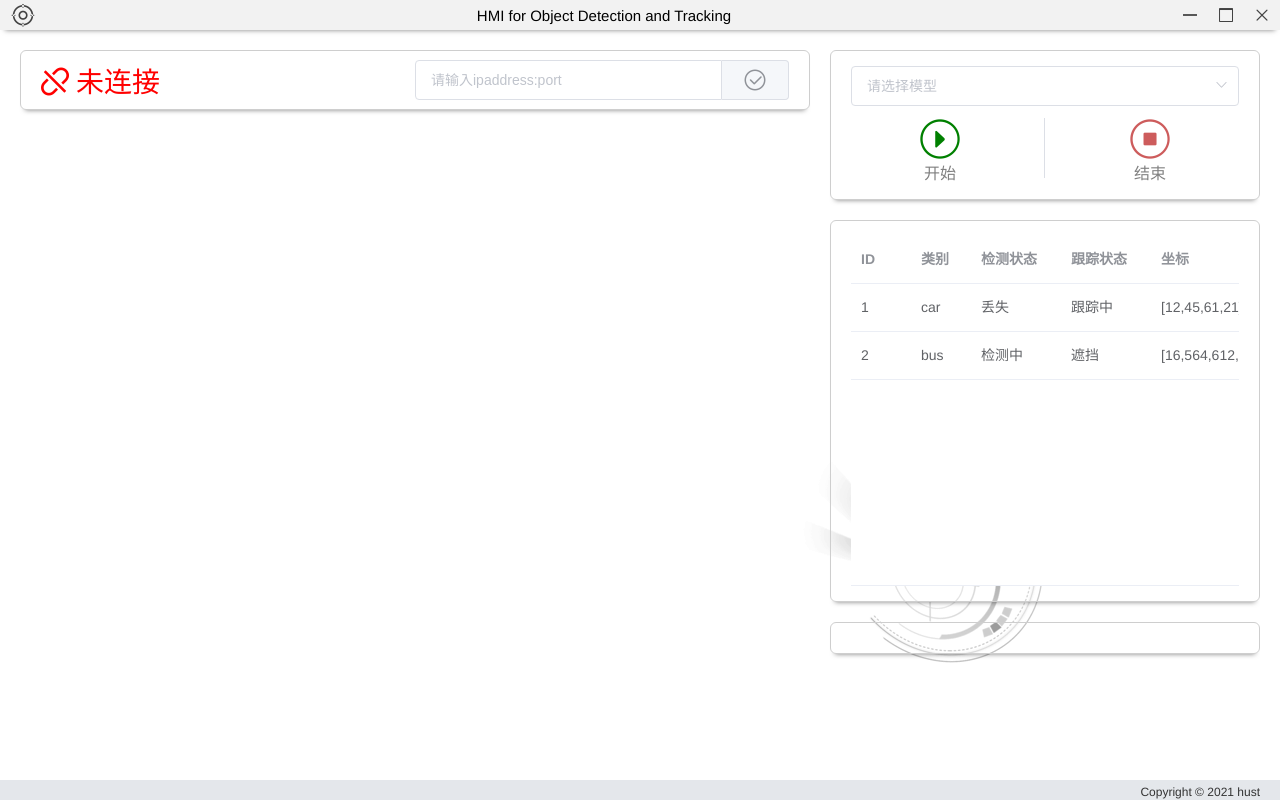
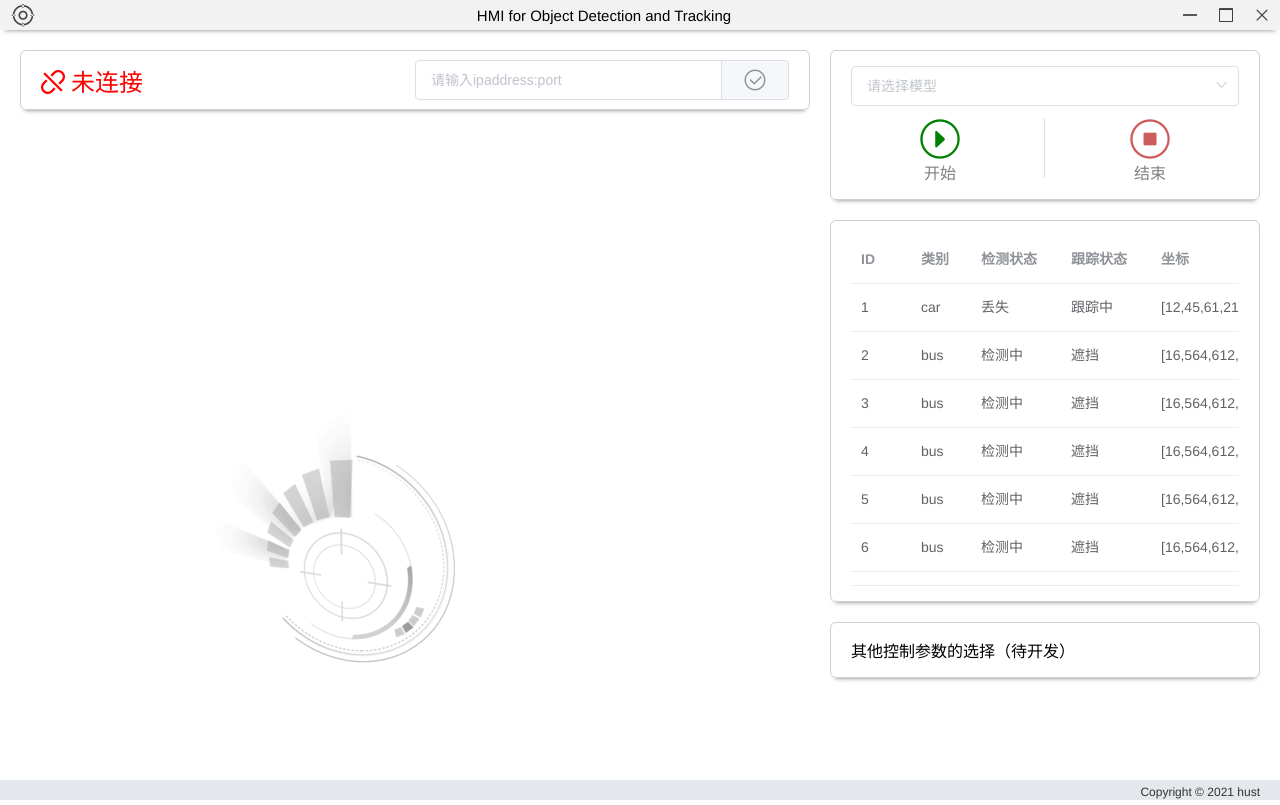
Before and after one commit to Ironmankiller/mot_client, a Vue app: page /#/ in a window 1280 px wide. Built offline with nearby package versions, Linux system fonts and the light colour scheme.

Commit message:
add connected state and test the websocket

```diff
--- a/src/components/ConnectionBar.vue
+++ b/src/components/ConnectionBar.vue
@@ -16,12 +16,22 @@
           placeholder="请输入ipaddress:port"
           @select="handleSelect"
           clearable
+          :disabled= "connectedStatus!=0"
         >
           <el-button
+            v-if="connectedStatus == 0"
             class="connect-btn"
             slot="append"
             icon="el-icon-circle-check"
-            @click="connectedStatus = (connectedStatus+1)%4"
+            @click="connect()"
+            ></el-button>
+
+          <el-button
+            v-if="connectedStatus != 0"
+            class="disconnect-btn"
+            slot="append"
+            icon="el-icon-circle-close"
+            @click="disconnect()"
             ></el-button>
         </el-autocomplete>
       </div>
@@ -30,40 +40,77 @@
 </template>
 
 <script>
+import { mapState } from 'vuex'
 export default {
   name: 'connection-bar',
   data() {
     return {
-      connectedStatus: 0,      // 0未连接 1连接中 2连接成功 3连接断开
       connectedClass: 'icon-duankai',
       connectedText: '未连接',
       inputAddr: '',
-      recordlist: []
+      recordlist: [],
+      ws: '',
     };
   },
   methods: {
-    querySearch(queryString, cb) {
+    querySearch(queryString, cb) {              // 获取连接历史记录列表
       var recordlist = this.recordlist;
       var result = queryString ? recordlist.filter(this.createFilter(queryString)) : recordlist;
       // 调用callback返回建议列表的数据
       cb(result);
     },
-    createFilter(queryString) {
+    createFilter(queryString) {                // 根据输入对历史记录列表过滤
       return (recordlist) => {
-        console.log(recordlist);
         return (recordlist.value.toLowerCase().indexOf(queryString.toLowerCase()) === 0);
       };
     },
-    handleSelect(item) {
+    handleSelect(item) {                        // 选择后将所选的内容填入文本框
       this.inputAddr = item.value;
     },
-    loadAll() {
+    loadAll() {                                  // 在此进行获取历史记录的异步操作
       return [
         // 进行db操作
-        {"value":"192.168.31.219:5000"},
+        {"value":"115.156.129.230:9527"},
         {"value":"127.0.0.1:8080"},
       ];
-    }
+    },
+
+    connect() {
+      var pattIp=/^(1\d{2}|2[0-4]\d|25[0-5]|[1-9]\d|[1-9])\.(1\d{2}|2[0-4]\d|25[0-5]|[1-9]\d|[0-9])\.(1\d{2}|2[0-4]\d|25[0-5]|[1-9]\d|[0-9])\.(1\d{2}|2[0-4]\d|25[0-5]|[1-9]\d|[0-9]):(6[0-4]\d{3}|65[0-4]\d{2}|655[0-2]\d|6553[0-5]|[1-5]\d{4}|[1-9]\d{3}|[1-9]\d{2}|[1-9]\d|[0-9])$/;
+      if (pattIp.test(this.inputAddr) == 0) {
+        this.$message.error('输入格式错误');
+        this.inputAddr = '';
+        return;
+      }
+      this.$store.commit('connecting');
+      var wsPath = 'ws://'+this.inputAddr;
+      this.ws = new WebSocket(wsPath);
+      this.ws.onopen = this.open;
+      this.ws.onerror = this.error;
+      this.ws.onclose = this.close;
+    },
+    open() {
+      this.$store.commit('connected');
+      console.log('webSocket opened');
+    },
+    error() {
+      this.$store.commit('disconnected');
+      console.log("error");
+    },
+    close() {
+      this.$store.commit('disconnected');
+      console.log("disconnected");
+    },
+    disconnect() {
+      console.log("disconnected");
+      this.ws.close();
+    },
+  },
+
+  computed: {
+    ...mapState({
+      connectedStatus: 'connectedStatus'
+    }),
   },
   mounted() {
     this.recordlist = this.loadAll();
@@ -98,22 +145,19 @@ export default {
   box-shadow: 0px 5px 5px -5px rgba(0,0,0,.5);
   min-height: 60px;
   padding: 0px 20px;
+
   .status {
     width: 40%;
-
-
+    .iconfont {
+      font-size: 24px;
+    }
     .icon-duankai {
-      font-size: 28px;
       color: red;
     }
-
     .icon-lianjie {
-      font-size: 28px;
       color: green;
     }
-
     .icon-lianjiezhong {
-      font-size: 28px;
       color: orange;
     }
   }
@@ -127,6 +171,12 @@ export default {
           color: green;
         }
       }
+      .disconnect-btn {
+        font-size: 24px;
+        &:hover {
+          color: red;
+        }
+      }
     }
   }
 
--- a/src/components/ControlBar.vue
+++ b/src/components/ControlBar.vue
@@ -66,6 +66,7 @@
 
     <!-- 参数选择页面 -->
     <div id="parameter" class="plane">
+      其他控制参数的选择（待开发）
     </div>
 
 
@@ -86,6 +87,36 @@ export default ({
         trackingStatus: "跟踪中"
       },{
         id:2,
+        class:"bus",
+        coordinate:"[16,564,612,851]",
+        detectionStatus: "检测中",
+        trackingStatus: "遮挡"
+      },{
+        id:3,
+        class:"bus",
+        coordinate:"[16,564,612,851]",
+        detectionStatus: "检测中",
+        trackingStatus: "遮挡"
+      },{
+        id:4,
+        class:"bus",
+        coordinate:"[16,564,612,851]",
+        detectionStatus: "检测中",
+        trackingStatus: "遮挡"
+      },{
+        id:5,
+        class:"bus",
+        coordinate:"[16,564,612,851]",
+        detectionStatus: "检测中",
+        trackingStatus: "遮挡"
+      },{
+        id:6,
+        class:"bus",
+        coordinate:"[16,564,612,851]",
+        detectionStatus: "检测中",
+        trackingStatus: "遮挡"
+      },{
+        id:7,
         class:"bus",
         coordinate:"[16,564,612,851]",
         detectionStatus: "检测中",
--- a/src/components/MyHeader.vue
+++ b/src/components/MyHeader.vue
@@ -23,7 +23,6 @@ export default {
   },
   methods: {
      minimizeWin(){
-       console.log(123)
        ipcRenderer.send('window-min') // 通知主进程我要进行窗口最小化操作
     },
     maximizeWin(){
--- a/src/components/VideoPlane.vue
+++ b/src/components/VideoPlane.vue
@@ -1,10 +1,42 @@
 <template>
-  <div class="videoplane">
+  <div class="video-plane">
+    <canvas id="video-canvas" width="900" height="600"
+      @click="draw()"
+    ></canvas>
   </div>
 </template>
 
 <script>
+
 export default ({
+  name: "video-plane",
+  data() {
+    return {
+    };
+  },
+  methods: {
+    draw(){
+      console.log(1)
+      var canvas = document.getElementById('video-canvas');
 
+      if (!canvas.getContext) return;
+      var ctx = canvas.getContext("2d");
+      var img = new Image();
+      img.onload = function(){
+        ctx.drawImage(img, 0, 0, canvas.width, canvas.height)
+
+        ctx.strokeStyle = 'rgb(255,255,0)';
+        ctx.font = "15px sans-serif"
+        ctx.textBaseline = 'bottom'
+        ctx.strokeText("id:1 car", 420, 300);
+
+        ctx.setLineDash([20, 5]);  // [实线长度, 间隙长度]
+        ctx.lineDashOffset = -0;
+        ctx.lineWidth = 2.0
+        ctx.strokeRect(420, 300, 125, 85);
+      }
+      img.src = 'https://api.ferrarinetwork.ferrari.com/v2/network-content/medias//resize/60c221b21e30fe094d95edb5-001_dji_0624_ferrari-f8-spider_1300x730?apikey=9QscUiwr5n0NhOuQb463QEKghPrVlpaF&width=768&height=430'
+    }
+  }
 })
 </script>
--- a/src/store/index.js
+++ b/src/store/index.js
@@ -4,8 +4,21 @@ import Vuex from "vuex";
 Vue.use(Vuex);
 
 export default new Vuex.Store({
-  state: {},
-  mutations: {},
-  actions: {},
+  state: {
+    connectedStatus: 0
+  },
+  mutations: {
+    disconnected (state) {
+      state.connectedStatus = 0;
+    },
+    connecting (state) {
+      state.connectedStatus = 1;
+    },
+    connected (state) {
+      state.connectedStatus = 2;
+    },
+  },
+  actions: {
+  },
   modules: {},
 });
--- a/src/styles/index.scss
+++ b/src/styles/index.scss
@@ -2,7 +2,7 @@ html,
 body {
   width: 100%;
   height: 100%;
-  background: transparent url('../assets/background.png') no-repeat 80% 80%;
+  background: transparent url('../assets/background.png') no-repeat 20% 80%;
   font-family: "Helvetica Neue",Helvetica,"PingFang SC","Hiragino Sans GB","Microsoft YaHei","微软雅黑",Arial,sans-serif;
 }
 * {
@@ -14,23 +14,19 @@ body {
   background: rgba($color: #ffffff, $alpha: 0.3);
 }
 
-.scrollbar-x::-webkit-scrollbar {
+
+::-webkit-scrollbar {
   /*滚动条整体样式*/
-  width: 1px; /*高宽分别对应横竖滚动条的尺寸*/
-  height: 5px;
+  width: 8px; /*高宽分别对应横竖滚动条的尺寸*/
+  height: 8px;
 }
-.scrollbar-y::-webkit-scrollbar {
-  /*滚动条整体样式*/
-  width: 5px; /*高宽分别对应横竖滚动条的尺寸*/
-  height: 1px;
+::-webkit-scrollbar-thumb {
+  /*滚动条里面小方块*/
+  display: block;
+  border-radius: 8px;
+  background-color: rgba($color: black, $alpha: 0.2);
 }
-.scrollbar::-webkit-scrollbar-thumb {
-  /*滚动条里面小方块*/
-  display: none;
-  border-radius: 5px;
-  background-color: rgba($color: #ffffff, $alpha: 0.2);
-}
-.scrollbar::-webkit-scrollbar-track {
+::-webkit-scrollbar-track {
   display: none;
 }
 
--- a/src/views/Home.vue
+++ b/src/views/Home.vue
@@ -1,5 +1,5 @@
 <template>
-  <div class="home">
+  <div class="home scrollbar scrollbar-x">
     <el-container>
       <el-header height="30px">
         <my-header/>
@@ -53,9 +53,13 @@ export default {
   top: 0;
   left: 0;
 
+
   .el-container {
     width: 100%;
     min-height: 100%;
+    &:hover::-webkit-scrollbar-thumb {
+    display: block;
+    }
   }
   .el-header {
     padding: 0px;
```
Also changed, not shown: src/components/1.png (added).
